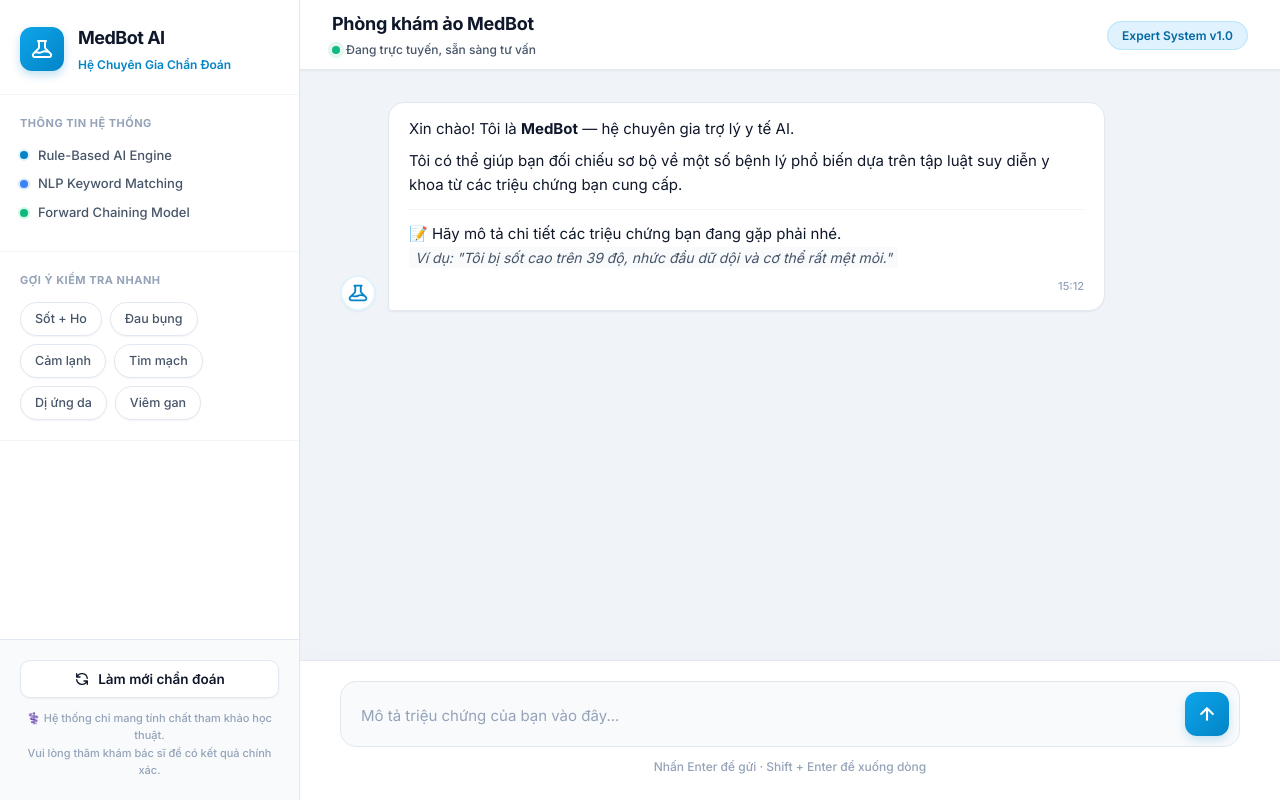
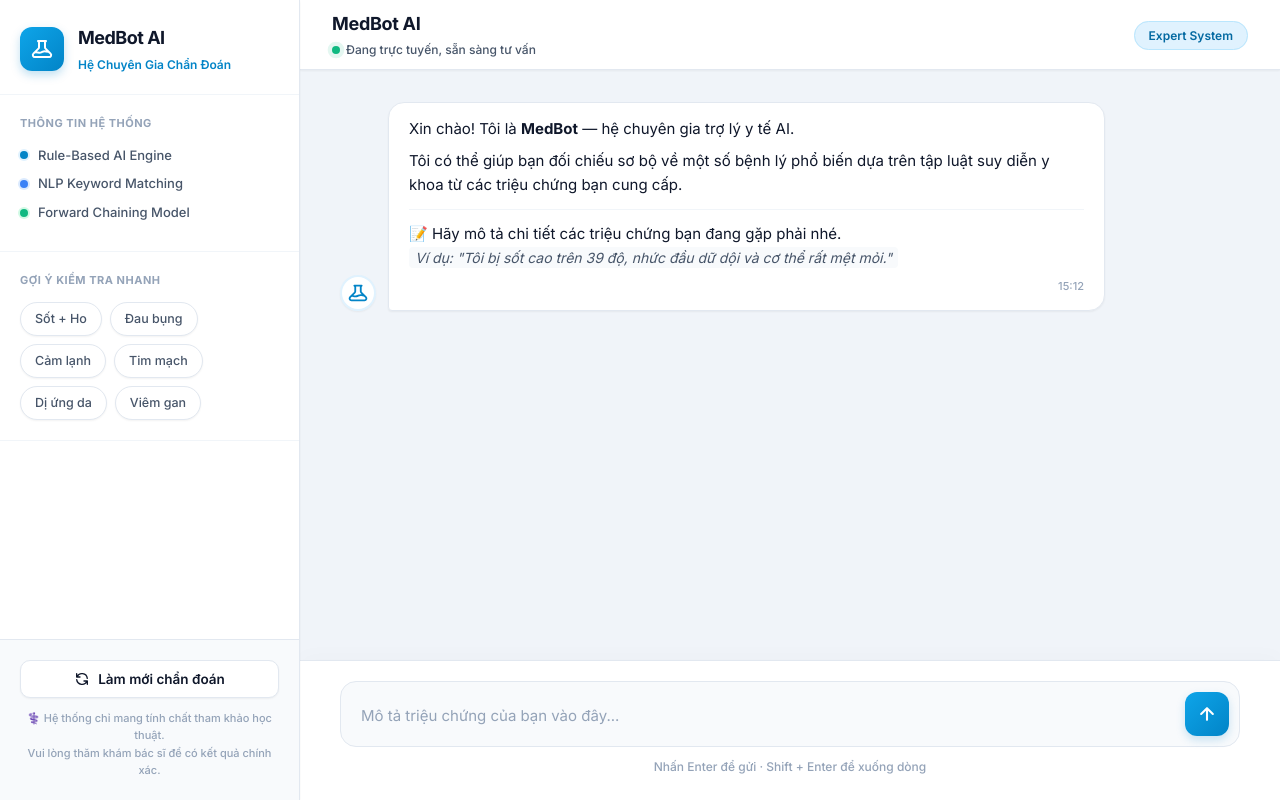
Before and after one commit to fmdev23/Medical_ExpertSystem, a Flask app: page / in a window 1280 px wide. Run offline with Flask 3, Linux system fonts and the light colour scheme.

Commit message:
changeUI2

```diff
--- a/templates/index.html
+++ b/templates/index.html
@@ -83,11 +83,11 @@
         <svg fill="none" stroke="currentColor" stroke-width="2" viewBox="0 0 24 24"><path stroke-linecap="round" stroke-linejoin="round" d="M4 6h16M4 12h16M4 18h16"></path></svg>
       </button>
       <div class="header-info">
-        <div class="header-title">Phòng khám ảo MedBot</div>
+        <div class="header-title">MedBot AI</div>
         <div class="header-status"><span class="status-dot"></span> Đang trực tuyến, sẵn sàng tư vấn</div>
       </div>
       <div class="header-engine">
-        <span class="engine-tag">Expert System v1.0</span>
+        <span class="engine-tag">Expert System</span>
       </div>
     </header>
 
```
